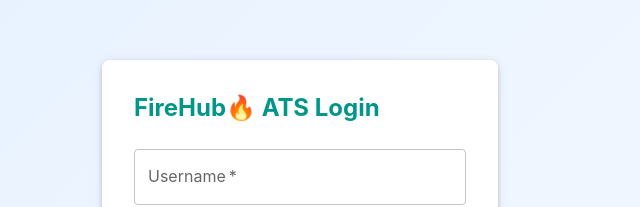
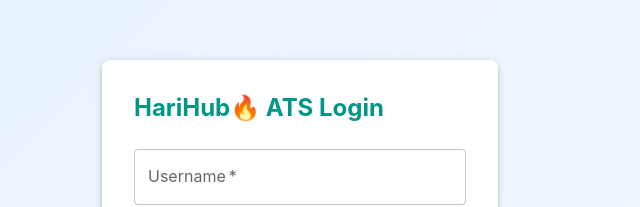
Before and after one commit to vignesh-a-nt07/Front-end-by-vignesh, a React (Vite) app: page /login in a window 1280 px wide. Shown: the part 148-355 px from the top of the page, without its empty margins (340-980 px from the left). Built offline with nearby package versions, Linux system fonts and the light colour scheme; no server answers.

Commit message:
added hari name

```diff
--- a/src/pages/Login.tsx
+++ b/src/pages/Login.tsx
@@ -87,7 +87,7 @@ const Login: React.FC = () => {
             sx={{ width: '100%', bgcolor: 'background.paper', p: 4, borderRadius: 2, boxShadow: 3 }}
           >
             <Typography variant="h5" component="h1" gutterBottom>
-              FireHub🔥 ATS Login
+              HariHub🔥 ATS Login
             </Typography>
 
             {error && (
```
